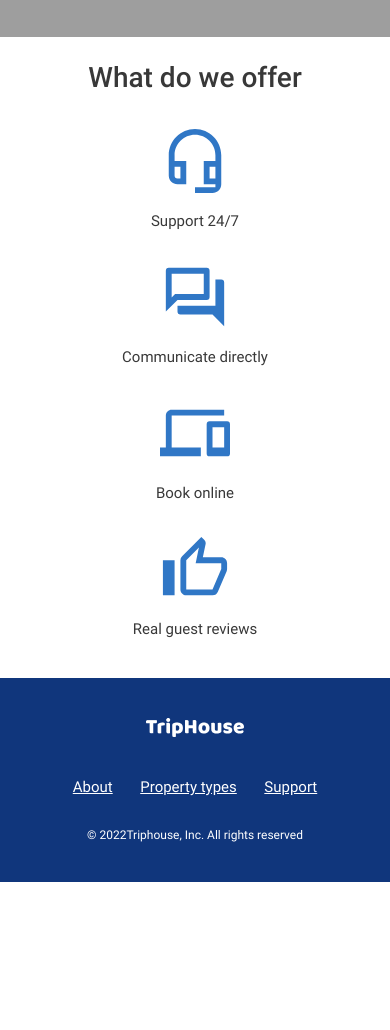
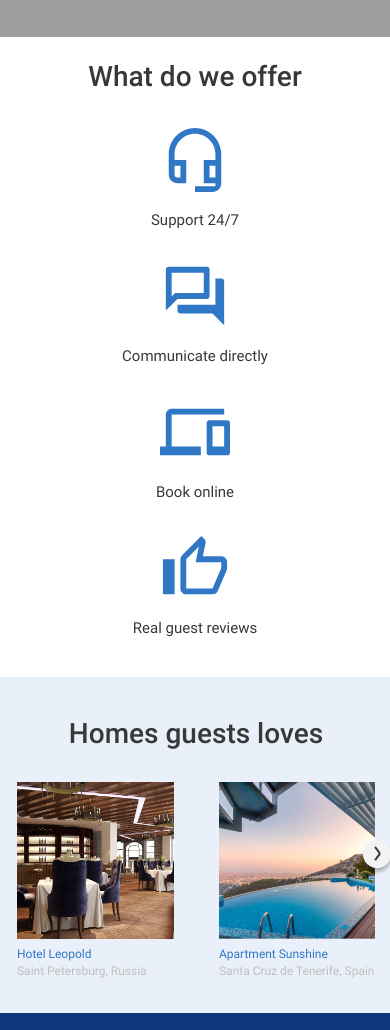
Before and after one commit to NataliPchelka/if-html, a plain HTML site: page index.html in a window 390 px wide. Shown: the part 510-1540 px from the top of the page. Before the commit the page ends 1392 px from the top, so only its background shows below. Drawn offline with Linux system fonts and the light colour scheme; grey boxes are pictures that could not be loaded.

Commit message:
Changed lines to pseudo-element. Adaptive block layout 'Homes guests loves'

```diff
--- a/index.html
+++ b/index.html
@@ -109,11 +109,11 @@
           <div class="top__nav top__nav-item">
             <ul class="top__list top__list-mobile">
               <li class="top__item">
-                <a href="#" class="top__link">Stays</a>
-                <hr class="top__underline">
+                <a href="#" class="top__link top__link--stays">Stays</a>
+
               </li>
               <li class="top__item">
-                <a href="#" class="top__link">Attractions</a>
+                <a href="#" class="top__link top__link--attractions">Attractions</a>
               </li>
             </ul>
           </div>
@@ -144,7 +144,6 @@
       <form class="form">
         <div class="top__form col-12 col-md-12 col-sm-6">
           <div class="top__form-place col-6 col-md-12 col-sm-6">
-
             <input id="top__city" class="top__input-name" type="text" name="hotel__name" placeholder="New York"
               required>
             <svg class="top__input-icon">
@@ -196,8 +195,7 @@
   <div class="advantages">
     <div class="advantages__wrapper">
       <div class="advantages__offer">
-        <h2 class="advantages__text col-sm-6">What do we offer</h2>
-        <hr class="advantages__underline">
+        <h2 class="subtitle advantages__text col-sm-6">What do we offer</h2>
       </div>
       <div class="advantages__cards">
         <div class="col-3 col-md-6 col-sm-6">
@@ -232,10 +230,40 @@
             <p class="advantages__description">Real guest reviews</p>
           </div>
         </div>
-
       </div>
     </div>
   </div>
+
+  <div class="homes">
+    <div class="homes__wrapper">
+      <div class="home__subtitle">
+        <h2 class="homes__text">Homes guests loves</h2>
+      </div>
+      <div class="homes__cards col-12 col-md-8 col-sm-6">
+        <div class="homes__image col-2 col-md-3 col-sm-2">
+          <img src="./image/hotel.png" class="homes__picture" />
+          <p class="homes__link"><a href="#" class="homes__link">Hotel Leopold</a></p>
+          <p class="homes_location">Saint Petersburg, Russia</p>
+        </div>
+        <div class="homes__image col-2 col-md-3 col-sm-2">
+          <img src="./image/apartment.png" class="homes__picture" />
+          <p class="homes__link"><a href="#" class="homes__link">Apartment Sunshine</a></p>
+          <p class="homes_location">Santa Cruz de Tenerife, Spain</p>
+        </div>
+        <div class="homes__image col-2 col-md-5">
+          <img src="./image/villa.png" class="homes__picture" />
+          <p class="homes__link"><a href="#" class="homes__link">Villa Kunerad</a></p>
+          <p class="homes_location">Vysokie Tatry, Slowakia</p>
+        </div>
+        <div class="homes__image homes__image--position col-2 col-md-5">
+          <img src="./image/hostel.png" class="homes__picture" />
+          <p class="homes__link"><a href="#" class="homes__link">Hostel Friendship</a></p>
+          <p class="homes_location">Berlin, Germany</p>
+        </div>
+      </div>
+    </div>
+  </div>
+
   <div class="footer">
     <div class="footer__wrapper col-12 col-md-12 col-sm-6">
       <div class="footer__nav col-4">
--- a/styles/styles.css
+++ b/styles/styles.css
@@ -15,6 +15,9 @@ body {
   --font-light: #FFFFFF;
   --font-bright: #F5BD41;
   --font-blue: #3077C6;
+  --font-sky: #10367C;
+  --font-paleblue: #EAF0F9;
+  --font-grey: #BFBFBF;
 }
 
 .col-1 {
@@ -123,22 +126,35 @@ body {
 }
 
 .top__link {
+  position: relative;
   font-size: 24px;
   font-weight: 400;
   line-height: 28px;
   color: var(--font-light);
   padding-right: 24px;
   text-decoration: none;
-  margin: 0;
 }
 
-.top__underline {
+.top__link--stays:hover::after {
+  content: " ";
+  position: absolute;
   width: 50px;
   height: 4px;
-  margin: 10px 0 -10px 5px;
   background-color: var(--font-bright);
-  border: none;
+  display: block;
+  margin-top: 12px;
+  left: 5px;
+}
 
+.top__link--attractions:hover::after {
+  content: " ";
+  position: absolute;
+  width: 100px;
+  height: 4px;
+  background-color: var(--font-bright);
+  display: block;
+  margin-top: 12px;
+  left: 5px;
 }
 
 .top__icon-night {
@@ -308,13 +324,6 @@ body {
   color: var(--font-dark);
 }
 
-/*.top__lable-adults::before {
-  content: "2";
-  font-size: 18px;
-  font-weight: 400;
-  color: var(--font-dark);
-}*/
-
 .top__lable-adults::after {
   content: "";
   display: block;
@@ -334,22 +343,6 @@ body {
   top: 50%;
   left: 80px;
 }
-
-/*.top__lable-children::before {
-  content: "0";
-  padding-right: 3px;
-  font-size: 18px;
-  font-weight: 400;
-  color: var(--font-dark);
-}
-
-.top__lable-room::before {
-  content: "1";
-  padding-right: 3px;
-  font-size: 18px;
-  font-weight: 400;
-  color: var(--font-dark);
-}*/
 
 .top__submit {
   max-width: 100%;
@@ -391,6 +384,7 @@ body {
   margin-bottom: 120px;
 }
 
+
 .advantages__text {
   font-size: 40px;
   font-weight: 500;
@@ -400,13 +394,19 @@ body {
   margin-bottom: 20px;
 }
 
-.advantages__underline {
+.advantages__offer {
+  position: relative;
+}
+
+.advantages__text::after {
+  content: "";
+  position: absolute;
+  display: block;
   width: 104px;
   height: 4px;
   background-color: var(--font-bright);
-  text-align: center;
-  margin: 0 auto 80px;
-  border: none;
+  top: 187px;
+  left: 46%;
 }
 
 .advantages__cards {
@@ -428,9 +428,73 @@ body {
   color: var(--font-dark);
 }
 
+.homes {
+  background-color: var(--font-paleblue);
+}
+
+.homes__wrapper {
+  max-width: 1440px;
+  height: auto;
+  padding: 0 104px;
+}
+
+.homes__text {
+  font-size: 40px;
+  font-weight: 500;
+  color: var(--font-dark);
+  text-align: center;
+  padding-top: 120px;
+  margin-bottom: 106px;
+}
+
+.homes__cards {
+  display: flex;
+  justify-content: space-between;
+  gap: 16px;
+  flex-wrap: wrap;
+  padding: 0;
+  padding-bottom: 121px;
+}
+
+.homes__image--position {
+  position: relative;
+}
+
+.homes__image--position::after {
+  content: url(../image/arrow.png);
+  position: absolute;
+  right: -23px;
+  top: 30%;
+}
+
+.homes__image {
+  min-width: 296px;
+  height: auto;
+  margin: 0;
+  padding: 0;
+}
+
+.homes__picture {
+  min-width: 296px;
+  height: 296px;
+}
+
+.homes__link {
+  text-decoration: none;
+  padding: 24px 0;
+  font-size: 24px;
+  line-height: 28px;
+  color: var(--font-blue);
+}
+
+.homes_location {
+  font-size: 24px;
+  line-height: 28px;
+  color: var(--font-grey);
+}
+
 .footer {
-  background-color: #10367C;
-
+  background-color: var(--font-sky);
 }
 
 .footer__wrapper {
@@ -552,13 +616,16 @@ body {
     font-size: 35px;
   }
 
-  .advantages__outlined {
-    width: 90px;
-    height: 90px;
+  .advantages__text::after {
+    left: 43%;
   }
 
   .advantages__description {
     font-size: 20px;
+  }
+
+  .homes__link {
+    padding: 16px 0;
   }
 
   .footer__wrapper {
@@ -873,8 +940,6 @@ body {
     color: var(--font-dark);
   }
 
-
-
   .top__lable-adults,
   .top__lable-children,
   .top__lable-room {
@@ -907,10 +972,6 @@ body {
     margin-bottom: 40px;
   }
 
-  .footer__nav {
-    display: none;
-  }
-
   .advantages__wrapper {
     padding: 60px 60px 0px;
     margin-bottom: 60px;
@@ -921,9 +982,8 @@ body {
     padding: 0;
   }
 
-  .advantages__underline {
-    width: 80px;
-    margin-bottom: 50px;
+  .advantages__text::after {
+    display: none;
   }
 
   .advantages__cards {
@@ -941,6 +1001,24 @@ body {
 
   .advantages__description {
     font-size: 18px;
+  }
+
+  .homes__wrapper {
+    padding-top: 40px;
+  }
+
+  .homes__text {
+    padding-top: 0;
+    margin-bottom: 32px;
+    font-size: 28px;
+  }
+
+  .homes__cards {
+    margin: 0 auto;
+  }
+
+  .footer__nav {
+    display: none;
   }
 
   .footer__wrapper {
@@ -1033,6 +1111,60 @@ body {
     padding-top: 32px;
     margin: 0 auto;
   }
+
+  .homes__wrapper {
+    padding: 40px 15px 0 17px;
+    height: auto;
+    margin: 0 auto;
+  }
+
+  .subtitle {
+    font-size: 28px;
+    line-height: 32px;
+    padding: 0;
+    margin-bottom: 32px;
+  }
+
+  .homes__cards {
+    padding-bottom: 35px;
+    width: 100%;
+    flex-wrap: wrap;
+    row-gap: 2px;
+    position: relative;
+  }
+
+  .homes__cards:last-child:after {
+    content: url(../image/arrow__small.png);
+    position: absolute;
+    display: block;
+    right: -20px;
+    top: 25%
+  }
+
+  .homes__image:nth-child(n + 3) {
+    display: none;
+  }
+
+  .homes__picture {
+    min-width: 156px;
+    height: 157px;
+  }
+
+  .homes__image {
+    min-width: 156px;
+    padding: 0;
+  }
+
+  .homes__link,
+  .homes_location {
+    font-size: 12px;
+    line-height: 14px;
+  }
+
+  .homes__link {
+    padding: 4px 0 3px;
+  }
+
 
   .footer__text {
     font-size: 16px;
```
Also changed, not shown: image/hotel.png (renamed from image/hotel__leopold.png).
